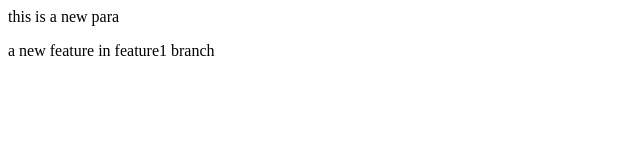
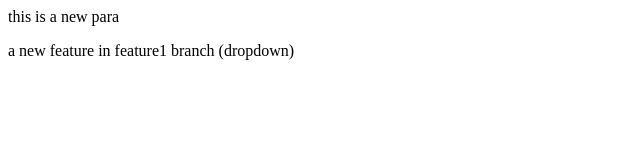
Before and after one commit to Gowrisriprabha/localrepo, a plain HTML site: page index.html in a window 1280 px wide. Shown: the full height of the page, 0-640 px from the left. Drawn offline with Linux system fonts and the light colour scheme.

Commit message:
add dropdown

```diff
--- a/index.html
+++ b/index.html
@@ -1,2 +1,2 @@
 <p>this is a new para</p>
-<p>a new feature in feature1 branch</p>
+<p>a new feature in feature1 branch (dropdown)</p>
```
